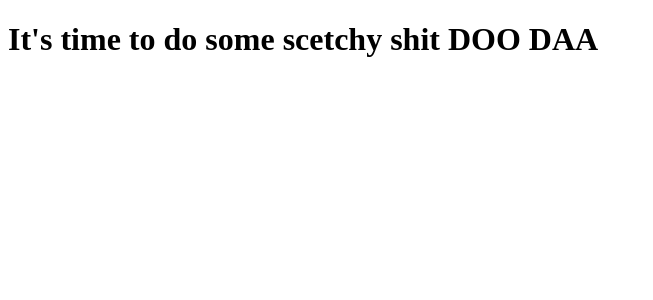
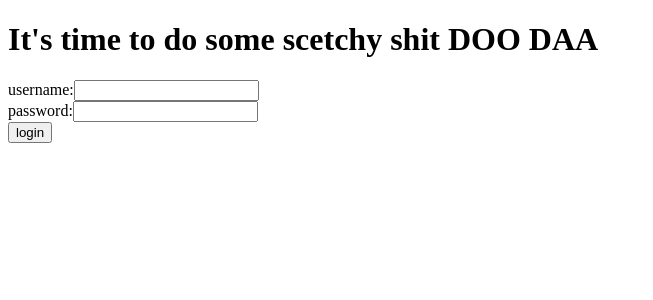
Before and after one commit to eemuston/FinSight, a React (Vite) app in the folder frontend/: page / in a window 1280 px wide. Shown: the top 300 px of the page, without its empty margins (0-653 px from the left). Built offline with nearby package versions, Linux system fonts and the light colour scheme.

Commit message:
Implemented loginservice and loginform.

```diff
--- a/frontend/package.json
+++ b/frontend/package.json
@@ -10,6 +10,7 @@
     "preview": "vite preview"
   },
   "dependencies": {
+    "axios": "^1.13.6",
     "react": "^19.2.4",
     "react-dom": "^19.2.4"
   },
--- a/frontend/src/App.tsx
+++ b/frontend/src/App.tsx
@@ -1,11 +1,15 @@
 import { useUser } from "./contexts/UserContext"
+import Login from "./components/Login"
 
-function App() {
+const App = () => {
+  const { user } = useUser()
 
   return (
-    <>
+    <div>
       <h1>It's time to do some scetchy shit DOO DAA</h1>
-    </>
+      {user === null && <Login />}
+      {user !== null && <div>Dashboard in here soon. Taco nights inc</div>}
+    </div>
   )
 }
 
--- /dev/null
+++ b/frontend/src/components/Login.tsx
@@ -0,0 +1,52 @@
+import { useState } from "react"
+import loginService from "../services/login"
+import { useUser } from "../contexts/UserContext"
+
+const Login = () => {
+    const { userDispatch } = useUser()
+    const [username, setUsername] = useState('')
+    const [password, setPassword] = useState('')
+
+    const handleLogin = async (e: React.BaseSyntheticEvent) => {
+        e.preventDefault()
+        try{
+            const user = await loginService.login({
+                username,
+                password
+            })
+            window.localStorage.setItem('loggedFinancialGuruuser', JSON.stringify(user))
+            userDispatch({ type: 'LOGIN', payload: user})
+            setUsername('')
+            setPassword('')
+        } catch (exception) {
+            console.log('NO NO NO MICHAEL NO MICHAEL')
+        }
+    }
+    return (
+        <form onSubmit={handleLogin}>
+            <div>
+                username:
+                <input
+                type="text"
+                value={username}
+                name="Username"
+                data-testid="username"
+                onChange={({ target }) => setUsername(target.value)}
+                />
+            </div>
+            <div>
+                password:
+                <input
+                type="password"
+                value={password}
+                name="Password"
+                data-testid="password"
+                onChange={({ target }) => setPassword(target.value)}
+                />
+            </div>
+            <button type="submit">login</button>
+        </form>
+    )
+}
+
+export default Login
--- /dev/null
+++ b/frontend/src/services/login.tsx
@@ -0,0 +1,13 @@
+import axios from 'axios'
+
+interface NewLogin {
+    username: string
+    password: string
+}
+
+const login = async (credentials: NewLogin) => {
+    const response = await axios.post('http://localhost:3000/api/login', credentials)
+    return response.data
+}
+
+export default { login }
```
Also changed, not shown: 1 other file (tests, documents, lock files or other folders).
